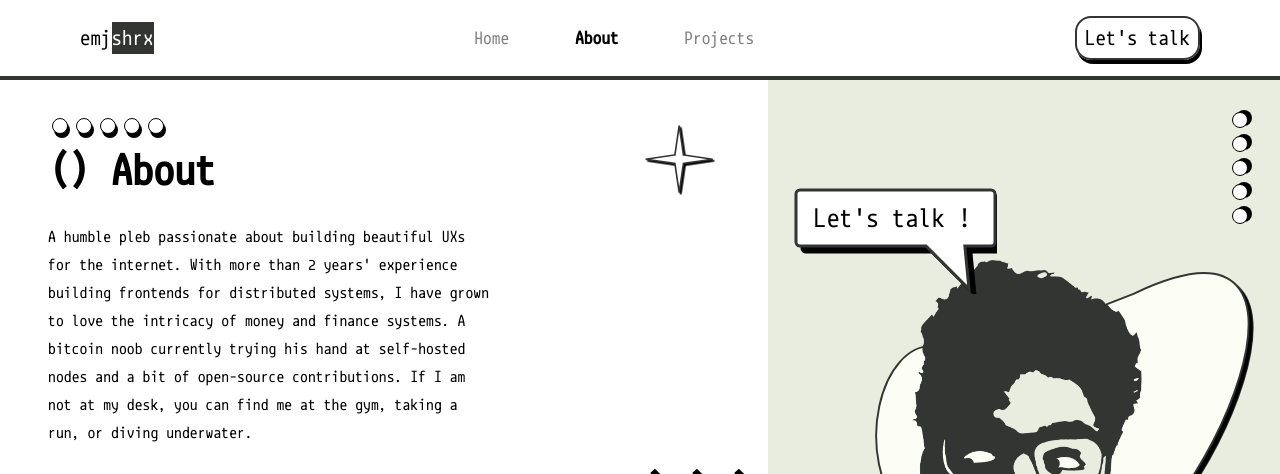
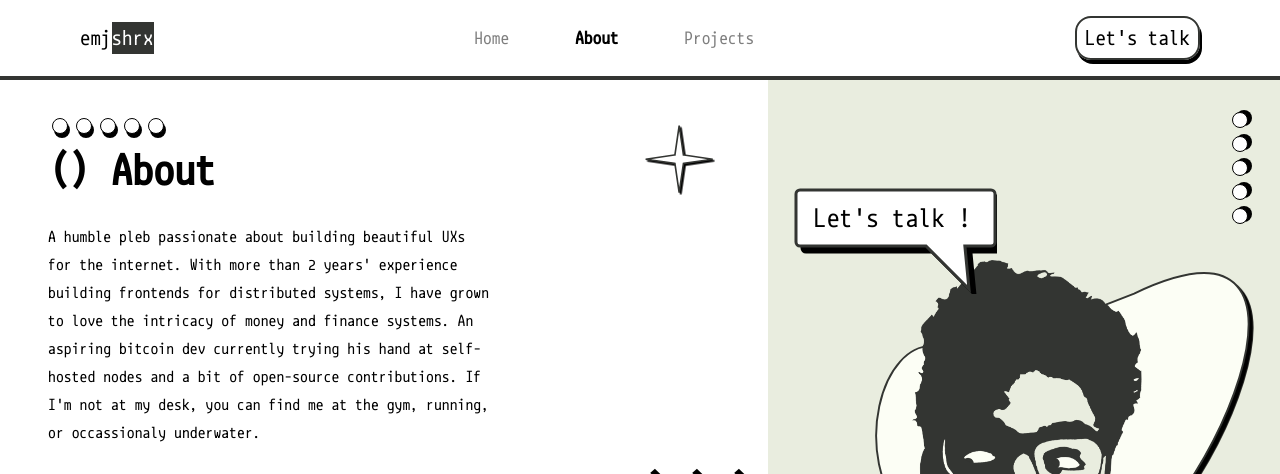
Before and after one commit to emjshrx/neobrutal-portfolio, an Astro site: page /about in a window 1280 px wide. Shown: the top 474 px of the page. Built offline with nearby package versions, Linux system fonts and the light colour scheme; Astro itself is replaced by a stand-in of ours.

Commit message:
new thumbnail and changes

```diff
--- a/src/layouts/Layout.astro
+++ b/src/layouts/Layout.astro
@@ -14,11 +14,11 @@ const completedPages = ["Home", "About"];
 <html lang="en">
   <meta charset="UTF-8" />
   <meta name="viewport" content="width=device-width" />
-  <link rel="icon" type="image/svg+xml" href="/favicon.ico" />
   <meta name="generator" content={Astro.generator} />
   <meta name="description" content="The portfolio website of Emil Joshy" />
   <meta property="og:image" content="/favicon.ico" />
   <meta name="title" content={title} />
+  <link rel="icon" type="image/svg+xml" href="/favicon.ico" />
   <title>{title}</title>
   <body class="flex bg-white flex-col lg:h-screen">
     <div
@@ -82,7 +82,7 @@ const completedPages = ["Home", "About"];
       /*You just need this if you are only concerned with android and not desktop browsers.*/
       -webkit-tap-highlight-color: rgba(0, 0, 0, 0);
     }
-    .wave:hover {
+    .wave {
       animation: wave 1s infinite;
     }
 
--- a/src/pages/about.astro
+++ b/src/pages/about.astro
@@ -25,9 +25,10 @@ import SplitLayout from "../layouts/SplitLayout.astro";
         A humble pleb passionate about building beautiful UXs for the internet.
         With more than 2 years' experience building frontends for distributed
         systems, I have grown to love the intricacy of money and finance
-        systems. A bitcoin noob currently trying his hand at self-hosted nodes
-        and a bit of open-source contributions. If I am not at my desk, you can
-        find me at the gym, taking a run, or diving underwater.
+        systems. An aspiring bitcoin dev currently trying his hand at
+        self-hosted nodes and a bit of open-source contributions. If I'm not at
+        my desk, you can find me at the gym, running, or occassionaly
+        underwater.
       </p>
       <div class="mt-[5%] flex w-full md:w-2/3 justify-between">
         <div
```
Also changed, not shown: img/thumbnail.png.
